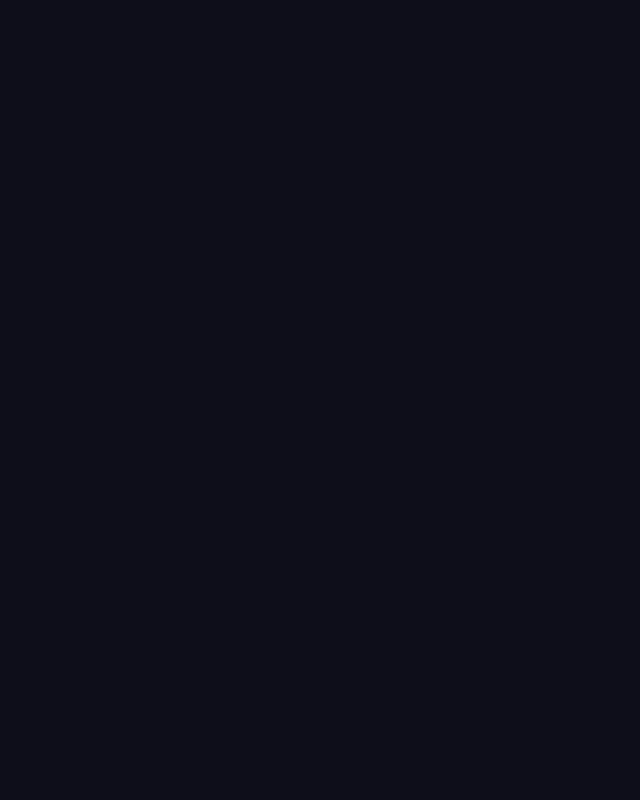
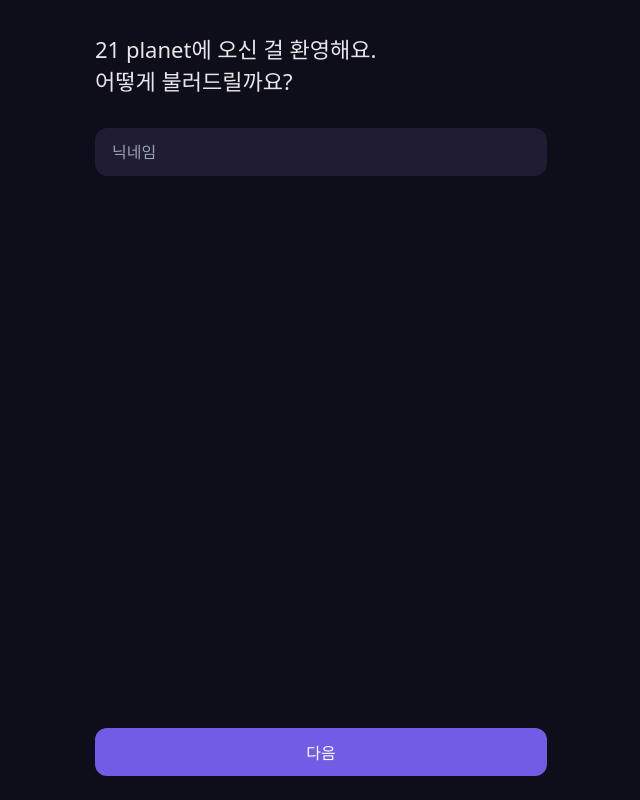
Before and after one commit to petercoco626/21planet_web, a Next.js app: page /sign-up in a window 1280 px wide. Shown: the whole page, without its empty margins (319-959 px from the left). Built offline with nearby package versions, Linux system fonts and the light colour scheme.

Commit message:
[feat] sign-up : nickname

```diff
--- a/app/(pages)/sign-up/page.tsx
+++ b/app/(pages)/sign-up/page.tsx
@@ -1,3 +1,9 @@
+import { NicknameForm } from '@/components/sign-up/nickname-form';
+
 export default function SignUpPage() {
-  return <div></div>;
+  return (
+    <main className="px-6 pb-6 w-full h-full box-border">
+      <NicknameForm />
+    </main>
+  );
 }
--- /dev/null
+++ b/app/client-layout.tsx
@@ -0,0 +1,31 @@
+'use client';
+
+import { QueryClient, QueryClientProvider } from '@tanstack/react-query';
+import { useState } from 'react';
+import { ReactQueryDevtools } from '@tanstack/react-query-devtools';
+
+interface ClientLayoutProps {
+  children: React.ReactNode;
+}
+
+export function ClientLayout({ children }: ClientLayoutProps) {
+  const [queryClient] = useState(
+    () =>
+      new QueryClient({
+        defaultOptions: {
+          queries: {
+            refetchOnWindowFocus: false,
+            retry: false,
+            networkMode: 'always',
+          },
+        },
+      }),
+  );
+
+  return (
+    <QueryClientProvider client={queryClient}>
+      {children}
+      <ReactQueryDevtools />
+    </QueryClientProvider>
+  );
+}
--- a/app/layout.tsx
+++ b/app/layout.tsx
@@ -1,5 +1,6 @@
 import type { Metadata } from 'next';
 import './globals.css';
+import { ClientLayout } from './client-layout';
 
 export const metadata: Metadata = {
   title: 'Create Next App',
@@ -14,9 +15,11 @@ export default function RootLayout({
   return (
     <html lang="en">
       <body className="bg-background">
-        <div className="w-screen h-screen  max-w-[500px] mx-auto">
-          {children}
-        </div>
+        <ClientLayout>
+          <div className="w-screen h-screen  max-w-[500px] mx-auto">
+            {children}
+          </div>
+        </ClientLayout>
       </body>
     </html>
   );
--- a/components/base/input.tsx
+++ b/components/base/input.tsx
@@ -17,7 +17,6 @@ type InputProps<T> = {
   type?: InputType;
   id?: string;
   multiple?: boolean;
-  errorMessage?: string;
 } & RegisterOptions;
 
 const textInputWrapperDefaultStyle =
@@ -36,16 +35,8 @@ export function Input<T>(props: InputProps<T>) {
     accept,
     id,
     multiple,
-    errorMessage,
     ...registerOptions
   } = props;
-
-  const errorStyle = {
-    label: errorMessage ? 'text-red-1' : 'text-white-0.5',
-    textInputBorder: errorMessage
-      ? 'border-red-1'
-      : 'border-gray-800 focus:border-gary-700',
-  };
 
   const { register, formState, getFieldState } = useFormContext();
 
@@ -55,11 +46,19 @@ export function Input<T>(props: InputProps<T>) {
 
   const { error } = getFieldState(name, formState);
 
+  const errorStyle = {
+    label: error ? 'text-red-1' : 'text-white-0.5',
+    textInputBorder: error
+      ? 'border-red-1'
+      : 'border-gray-800 focus:border-gary-700',
+  };
   return (
     <div className={className}>
-      <label htmlFor={id} className={'text-s_medium mb-1 pl-2'}>
-        {labelName}
-      </label>
+      {labelName && (
+        <label htmlFor={id} className={'text-s_medium mb-1 pl-2'}>
+          {labelName}
+        </label>
+      )}
 
       {(() => {
         if (type === 'email')
@@ -141,10 +140,10 @@ export function Input<T>(props: InputProps<T>) {
       })()}
 
       {/** 여기 나중에 hook으로 처리해야함 */}
-      {errorMessage && (
+      {error && (
         <div className="pl-2 flex gap-x-1 flex-row items-center mt-[2px]">
           <IcWarning />
-          <p className="text-xs_regular text-red-1">{errorMessage}</p>
+          <p className="text-xs_regular text-red-1">{error.message}</p>
         </div>
       )}
     </div>
--- /dev/null
+++ b/components/sign-up/nickname-form.tsx
@@ -0,0 +1,69 @@
+'use client';
+
+import { FormProvider, useForm } from 'react-hook-form';
+import { Input } from '../base/input';
+import { Button } from '../base/button';
+import { useQueryClient } from '@tanstack/react-query';
+
+interface NicknameFormValue {
+  nickname: string;
+}
+
+export function NicknameForm() {
+  const queryClient = useQueryClient();
+
+  const defaultNickname = queryClient.getQueryData<string>([
+    'sign-up',
+    'nickname',
+  ]);
+
+  const nicknameFormMethods = useForm<NicknameFormValue>({
+    mode: 'all',
+    defaultValues: {
+      nickname: defaultNickname || '',
+    },
+  });
+
+  const { handleSubmit } = nicknameFormMethods;
+
+  const handleNextButtonClick = ({ nickname }: NicknameFormValue) => {
+    queryClient.setQueryData(['sign-up', 'nickname'], nickname);
+  };
+
+  return (
+    <FormProvider {...nicknameFormMethods}>
+      <form
+        className="w-full h-full flex flex-col justify-between"
+        autoComplete="off"
+        onSubmit={handleSubmit((nicknameFormValue) => {
+          handleNextButtonClick(nicknameFormValue);
+        })}
+      >
+        <div className="">
+          <h1 className="text-xxl_light text-white-0.9  my-8">
+            21 planet에 오신 걸 환영해요.
+            <br />
+            어떻게 불러드릴까요?
+          </h1>
+
+          <Input
+            name="nickname"
+            type="text"
+            placeholder={'닉네임'}
+            required={{
+              value: true,
+              message: '닉네임을 알려주세요',
+            }}
+            maxLength={{
+              value: 20,
+              message: '닉네임은 20자 이하로 정해주세요',
+            }}
+          />
+        </div>
+        <Button variant="primary" size="large" className="w-full">
+          다음
+        </Button>
+      </form>
+    </FormProvider>
+  );
+}
--- a/components/work-through/Start21Planet.tsx
+++ b/components/work-through/Start21Planet.tsx
@@ -3,6 +3,7 @@
 import { useRouter } from 'next/navigation';
 import { GradientButton } from '../base/gradient-button';
 import { Button } from '../base/button';
+import { pathname } from '@/constants/path';
 
 export function Start21Planet() {
   const route = useRouter();
--- a/constants/path.ts
+++ b/constants/path.ts
@@ -1,4 +1,4 @@
-const pathname = {
+export const pathname = {
   WORK_THROUGH: '/',
   CHALLENGE: '/challenge',
   SIGN_UP: '/sign-up',
--- a/package.json
+++ b/package.json
@@ -10,6 +10,7 @@
   },
   "dependencies": {
     "@tanstack/react-query": "^5.20.5",
+    "@tanstack/react-query-devtools": "^5.21.0",
     "axios": "^1.6.7",
     "clsx": "^2.1.0",
     "next": "14.1.0",
```
Also changed, not shown: 1 other file (tests, documents, lock files or other folders).
